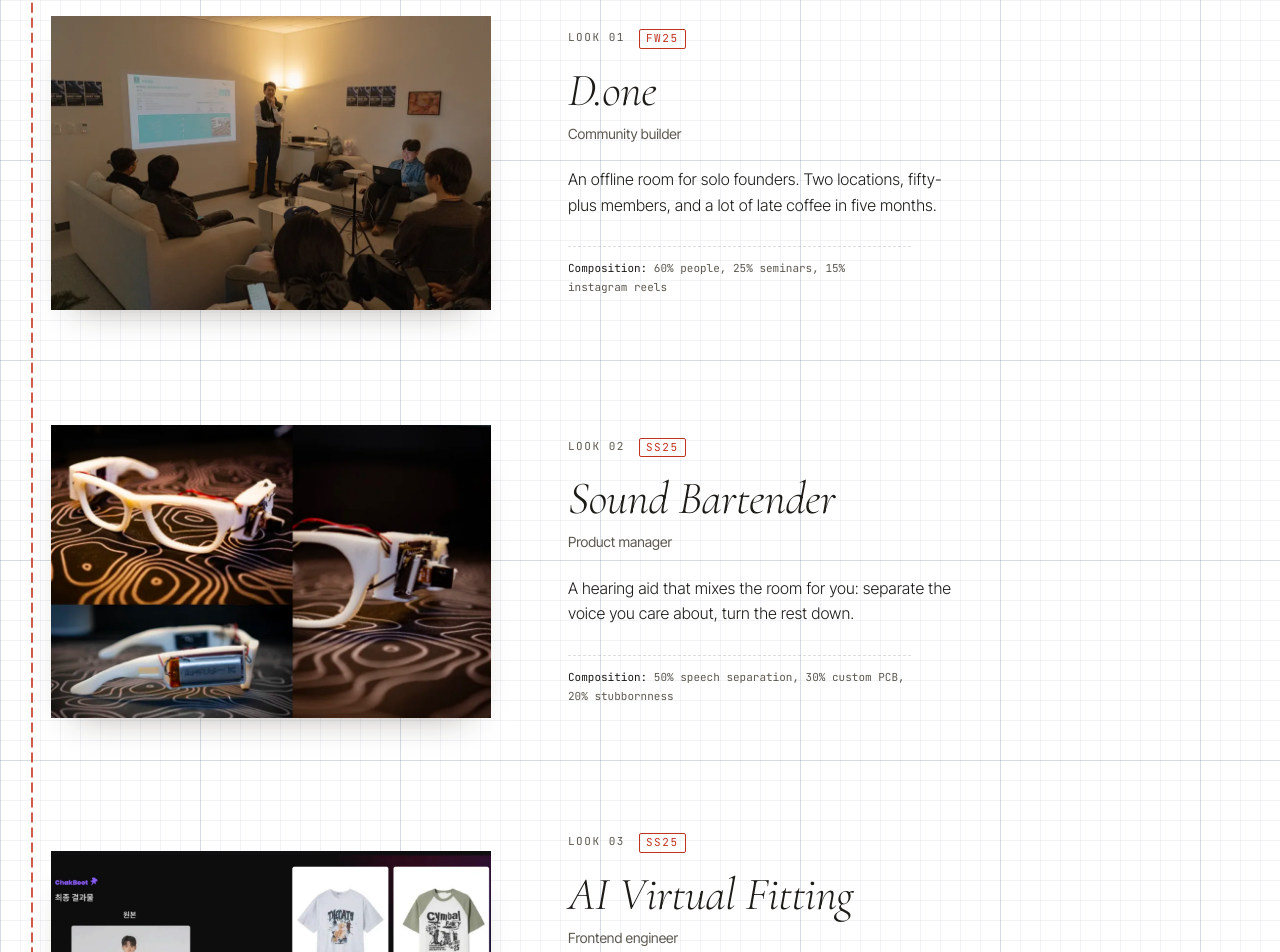
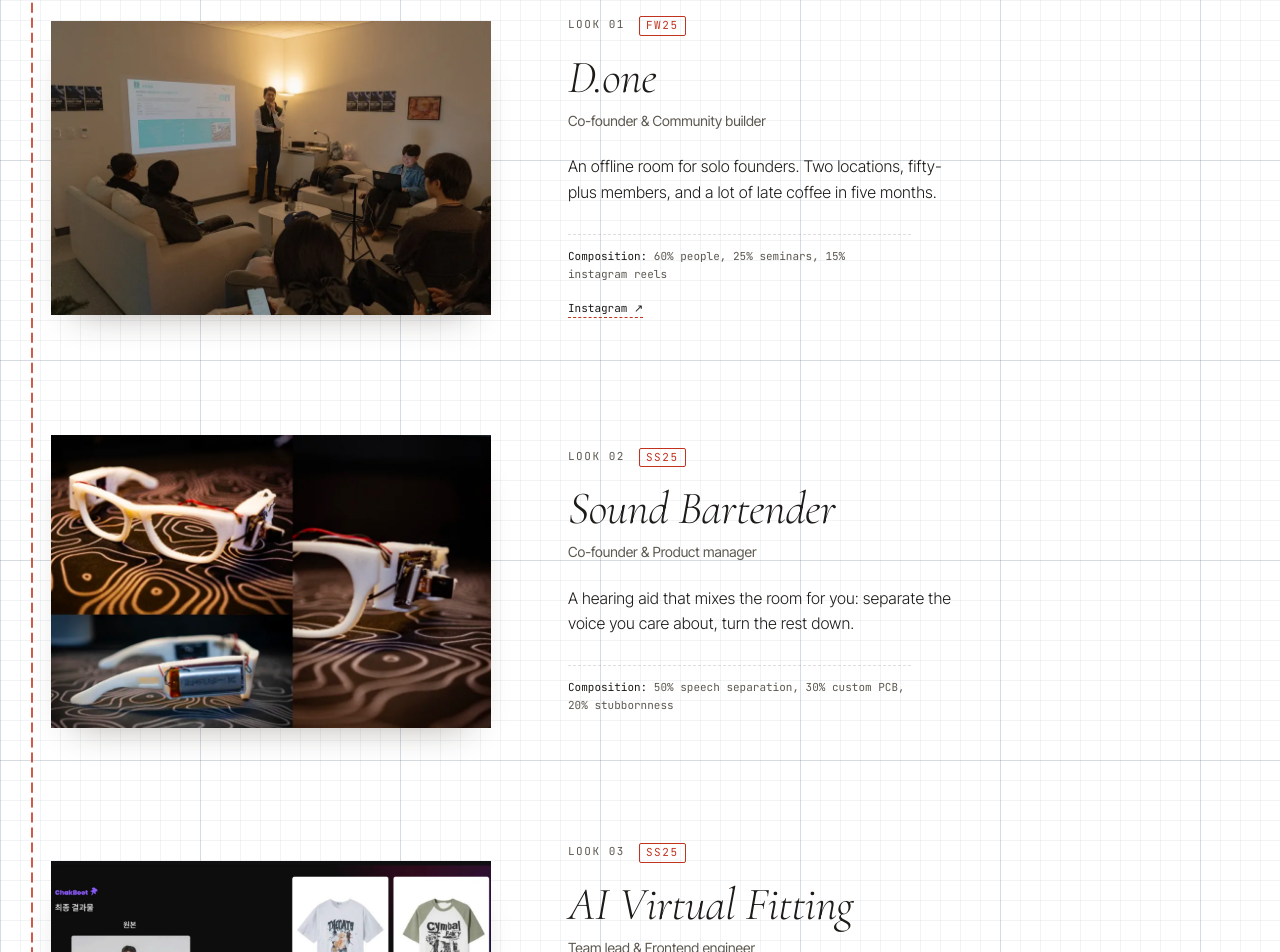
Before and after one commit to jdh4601/jdh4601.github.io, a React (Vite) app: page / in a window 1280 px wide. Shown: the part 2040-2992 px from the top of the page. Built offline with nearby package versions, Linux system fonts and the light colour scheme.

Commit message:
feat(collections): update roles and link D.one Instagram
Co-Authored-By: Claude Opus 5.5 <noreply@anthropic.com>

```diff
--- a/src/data/collections.ts
+++ b/src/data/collections.ts
@@ -15,16 +15,17 @@ export const LOOKS: readonly Look[] = [
   {
     number: '01',
     title: 'D.one',
-    role: 'Community builder',
+    role: 'Co-founder & Community builder',
     startedAt: '2025-10',
     line: 'An offline room for solo founders. Two locations, fifty-plus members, and a lot of late coffee in five months.',
     composition: '60% people, 25% seminars, 15% instagram reels',
     photo: { file: 'done.webp', ratio: '3/2', src: '/img/looks/done.webp' },
+    link: { label: 'Instagram', href: 'https://www.instagram.com/wearedone.kr/' },
   },
   {
     number: '02',
     title: 'Sound Bartender',
-    role: 'Product manager',
+    role: 'Co-founder & Product manager',
     startedAt: '2025-03',
     line: 'A hearing aid that mixes the room for you: separate the voice you care about, turn the rest down.',
     composition: '50% speech separation, 30% custom PCB, 20% stubbornness',
@@ -33,7 +34,7 @@ export const LOOKS: readonly Look[] = [
   {
     number: '03',
     title: 'AI Virtual Fitting',
-    role: 'Frontend engineer',
+    role: 'Team lead & Frontend engineer',
     startedAt: '2025-06',
     line: 'Scan a QR, pick an avatar, try the garment on in ten seconds. Diffusion-based fitting, shipped in three days for a campus festival.',
     composition: '70% diffusion, 20% festival crowd, 10% sleepless nights',
```
